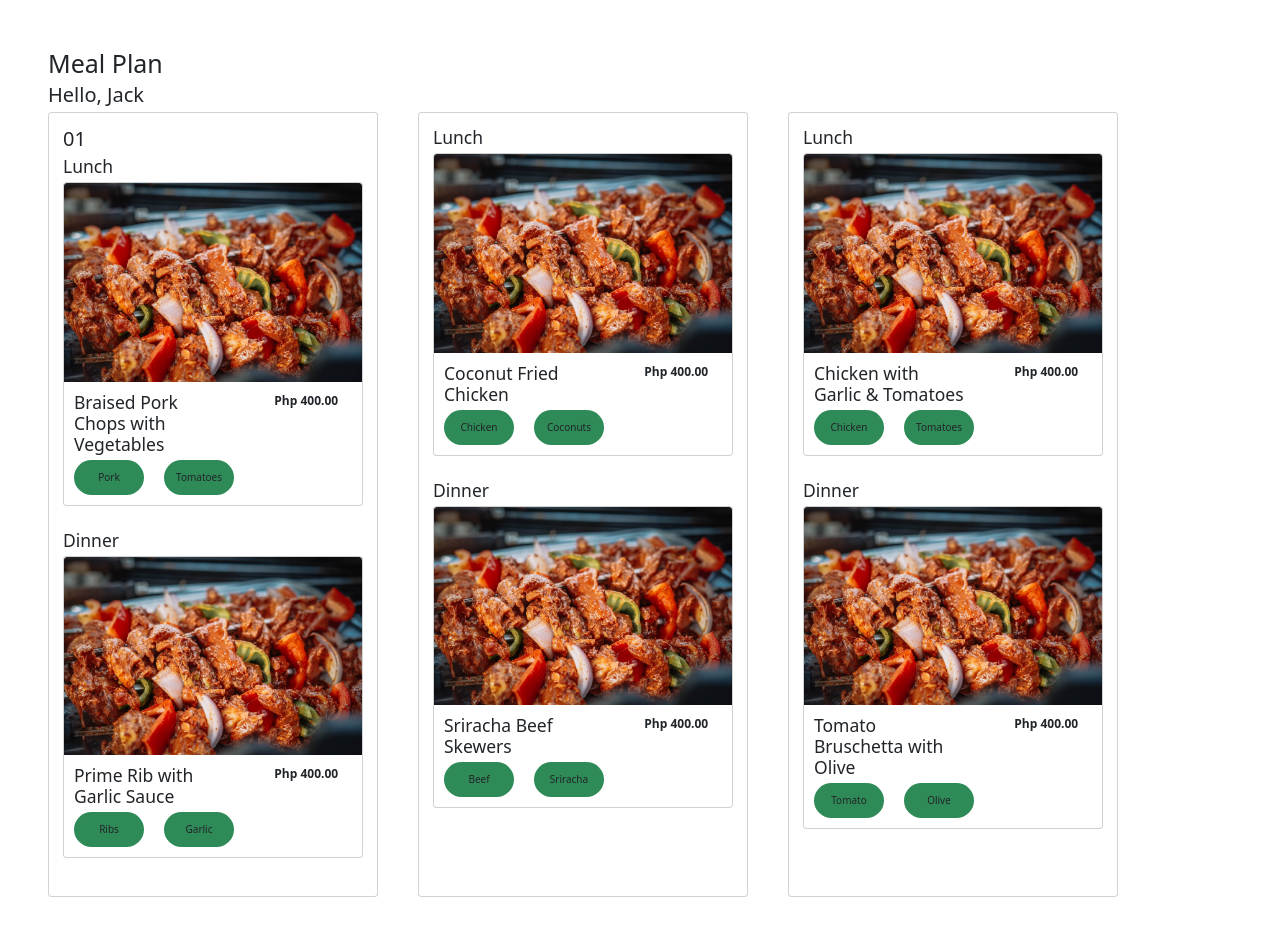
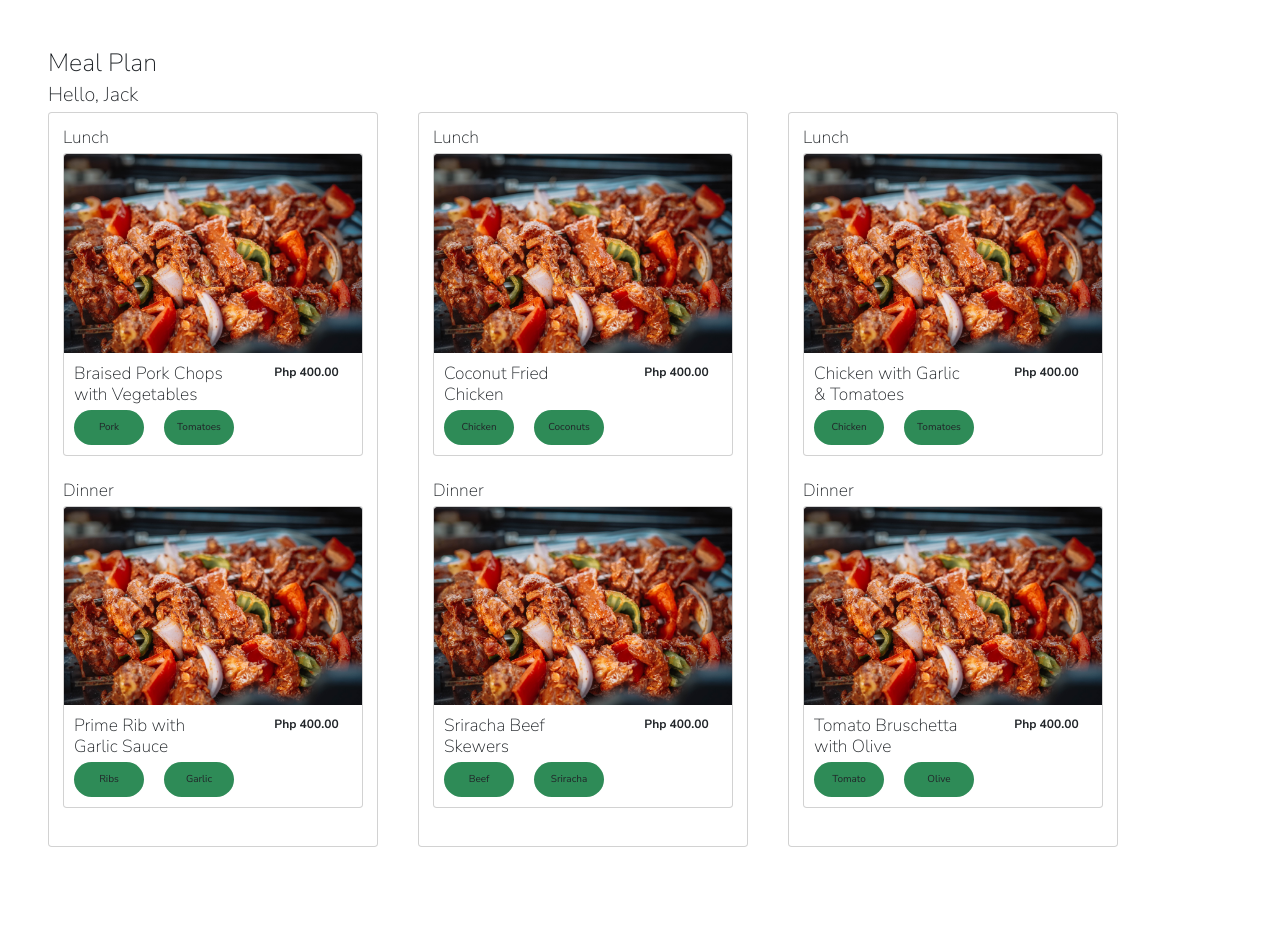
Before and after one commit to elizesalvacion/meal-planner-v2, a plain HTML site: page meal-planner/meal-planner.html in a window 1280 px wide. After the commit the page ends 895 px from the top, so only its background shows below. Drawn offline with nearby package versions, Linux system fonts and the light colour scheme; files that its build step writes are made by us from their sources.

Commit message:
Update meal-planner.html

```diff
--- a/meal-planner/meal-planner.html
+++ b/meal-planner/meal-planner.html
@@ -4,7 +4,7 @@
     <meta charset="UTF-8" />
     <meta http-equiv="X-UA-Compatible" content="IE=edge" />
     <meta name="viewport" content="width=device-width, initial-scale=1.0" />
-    <title>Document</title>
+    <title>Meal-Planner</title>
     <!-- CSS only -->
     <link
       href="https://cdn.jsdelivr.net/npm/bootstrap@5.2.1/dist/css/bootstrap.min.css"
@@ -12,6 +12,8 @@
       integrity="sha384-iYQeCzEYFbKjA/T2uDLTpkwGzCiq6soy8tYaI1GyVh/UjpbCx/TYkiZhlZB6+fzT"
       crossorigin="anonymous"
     />
+    <!-- sass -->
+    <link href="./css/main.min.css" rel="stylesheet" />
     <link rel="stylesheet" href="meal-planner.styles.css" />
   </head>
   <body>
@@ -20,7 +22,6 @@
     <div class="container row gx-5 meal-grid">
       <!-- Day 01 -->
       <div class="col card card-meal-container">
-        <h2>01</h2>
         <!-- Lunch -->
         <h3>Lunch</h3>
         <div class="card card-meal">
```
